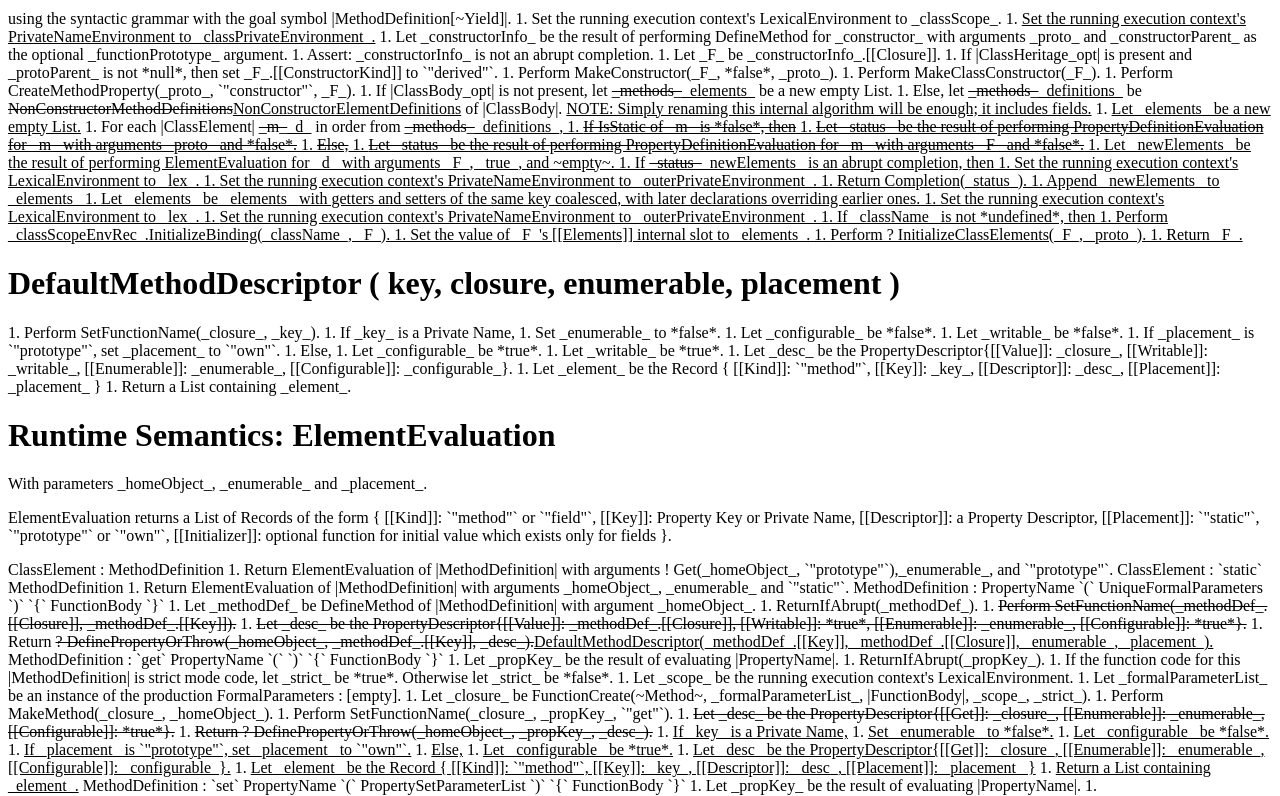
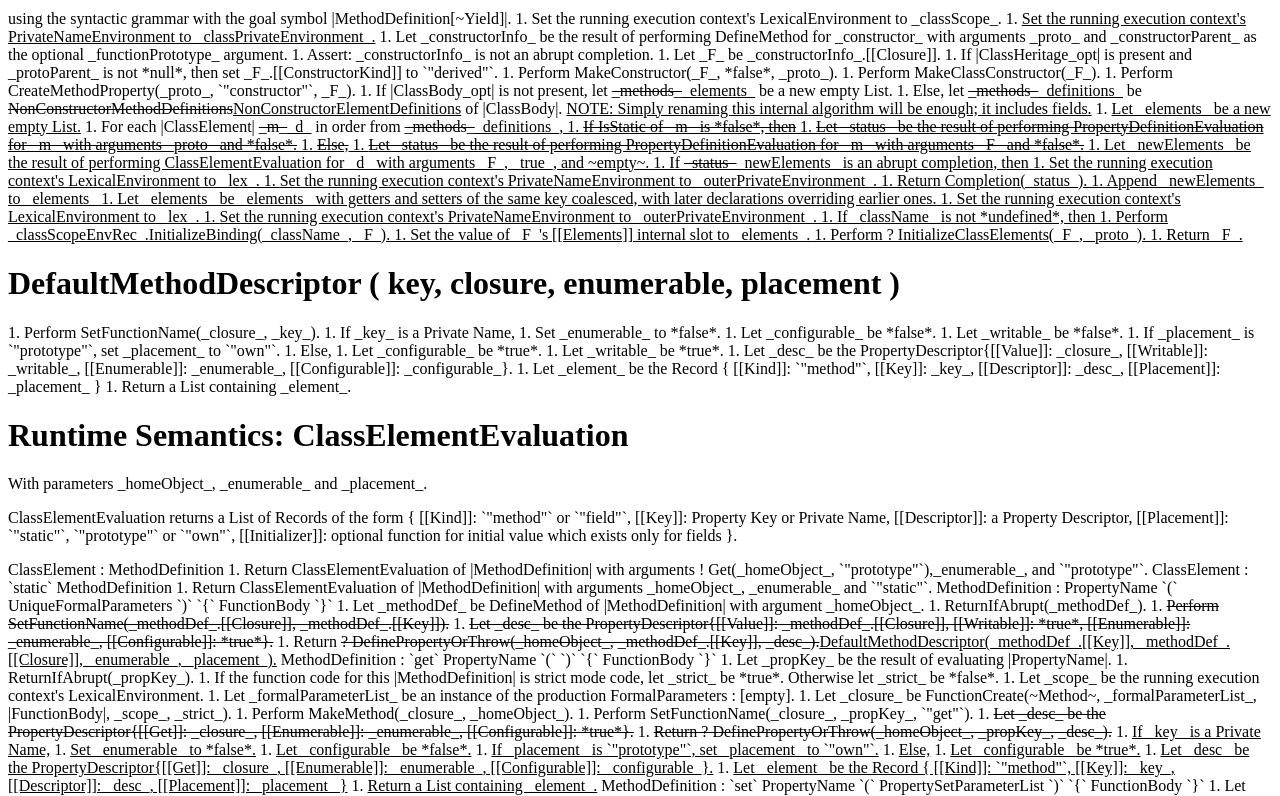
Before and after one commit to tc39/proposal-private-methods, a plain HTML site: page spec.html in a window 1280 px wide. Shown: the part 2186-2982 px from the top of the page. Drawn offline with Linux system fonts and the light colour scheme.

Commit message:
Editorial: Rename ElementEvaluation to ClassElementEvaluation
This matches the class fields spec

```diff
--- a/spec.html
+++ b/spec.html
@@ -183,7 +183,7 @@ emu-example pre {
   <h1>DefineClassElement(_receiver_, _element_)</h1>
   <emu-alg>
     1. Assert: Type(_receiver_) is Object.
-    1. Assert: _element_ is a Record as created by ElementEvaluation.
+    1. Assert: _element_ is a Record as created by ClassElementEvaluation.
     1. Let _key_ be _element_.[[Key]].
     1. Let _descriptor_ be _element_.[[Descriptor]].
     1. If _element_.[[Kind]] is `"field"`,
@@ -345,7 +345,7 @@ emu-example pre {
           1. <del>Let _status_ be the result of performing PropertyDefinitionEvaluation for _m_ with arguments _proto_ and *false*.</del>
         1. <del>Else,</del>
           1. <del>Let _status_ be the result of performing PropertyDefinitionEvaluation for _m_ with arguments _F_ and *false*.</del>
-        1. <ins>Let _newElements_ be the result of performing ElementEvaluation for _d_ with arguments _F_, _true_, and ~empty~.</ins>
+        1. <ins>Let _newElements_ be the result of performing ClassElementEvaluation for _d_ with arguments _F_, _true_, and ~empty~.</ins>
         1. If <del>_status_</del><ins>_newElements_</ins> is an abrupt completion, then
           1. Set the running execution context's LexicalEnvironment to _lex_.
           1. <ins>Set the running execution context's PrivateNameEnvironment to _outerPrivateEnvironment_.</ins>
@@ -381,17 +381,17 @@ emu-example pre {
   </emu-clause>
 
   <emu-clause id="sec-method-definitions-runtime-semantics-propertydefinitionevaluation">
-    <h1>Runtime Semantics: ElementEvaluation</h1>
+    <h1>Runtime Semantics: ClassElementEvaluation</h1>
     <p>With parameters _homeObject_, _enumerable_ and _placement_.</p>
-    <p>ElementEvaluation returns a List of Records of the form { [[Kind]]: `"method"` or `"field"`, [[Key]]: Property Key or Private Name, [[Descriptor]]: a Property Descriptor, [[Placement]]: `"static"`, `"prototype"` or `"own"`, [[Initializer]]: optional function for initial value which exists only for fields }.</p>
+    <p>ClassElementEvaluation returns a List of Records of the form { [[Kind]]: `"method"` or `"field"`, [[Key]]: Property Key or Private Name, [[Descriptor]]: a Property Descriptor, [[Placement]]: `"static"`, `"prototype"` or `"own"`, [[Initializer]]: optional function for initial value which exists only for fields }.</p>
     <emu-see-also-para op="PropertyDefinitionEvaluation"></emu-see-also-para>
     <emu-grammar>ClassElement : MethodDefinition</emu-grammar>
     <emu-alg>
-      1. Return ElementEvaluation of |MethodDefinition| with arguments ! Get(_homeObject_, `"prototype"`),_enumerable_, and `"prototype"`.
+      1. Return ClassElementEvaluation of |MethodDefinition| with arguments ! Get(_homeObject_, `"prototype"`),_enumerable_, and `"prototype"`.
     </emu-alg>
     <emu-grammar>ClassElement : `static` MethodDefinition</emu-grammar>
     <emu-alg>
-      1. Return ElementEvaluation of |MethodDefinition| with arguments _homeObject_, _enumerable_ and `"static"`.
+      1. Return ClassElementEvaluation of |MethodDefinition| with arguments _homeObject_, _enumerable_ and `"static"`.
     </emu-alg>
     <emu-grammar>MethodDefinition : PropertyName `(` UniqueFormalParameters `)` `{` FunctionBody `}`</emu-grammar>
     <emu-alg>
```
